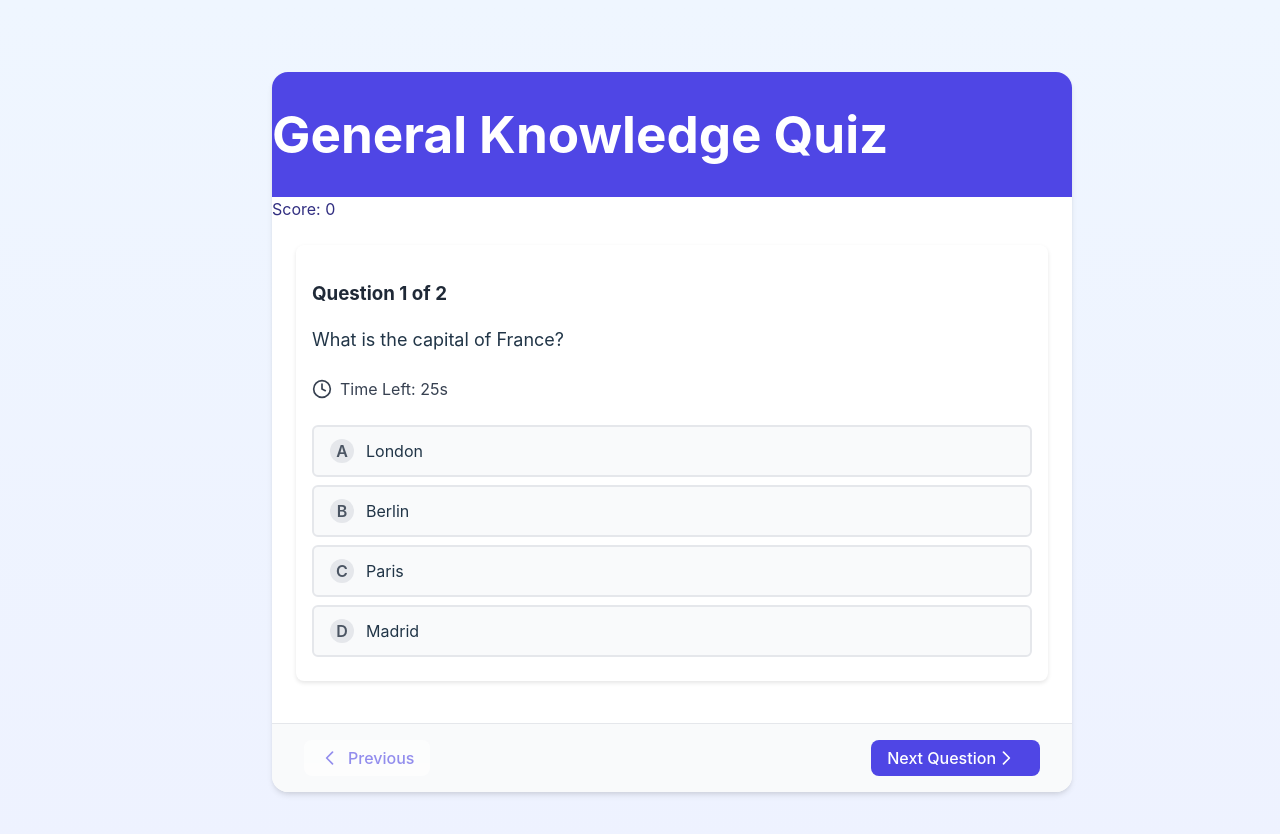
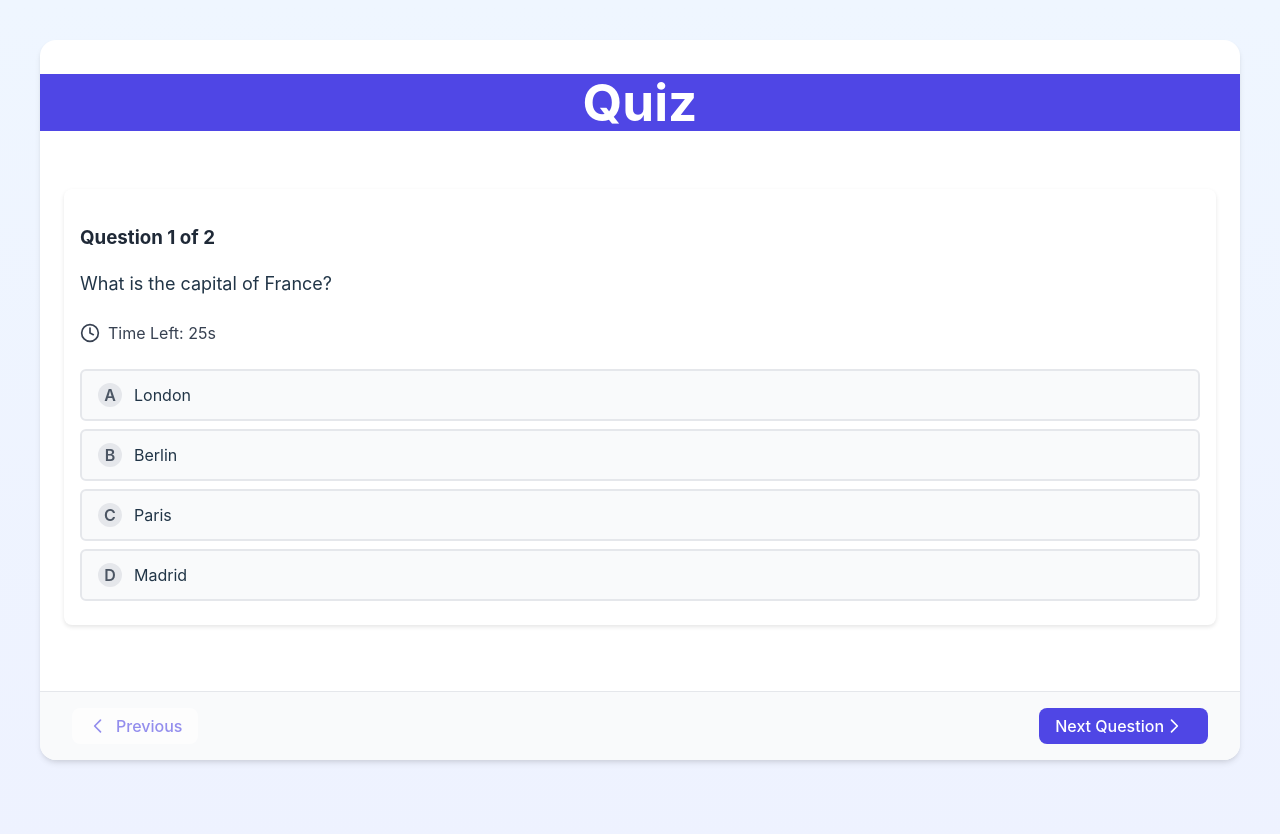
Before and after one commit to RohitVarmaSixtyFive/Quizify, a React (Vite) app: page /quiz in a window 1280 px wide. Shown: the top 834 px of the page. Built offline with nearby package versions, Linux system fonts and the light colour scheme.

Commit message:
updated UI

```diff
--- a/src/components/QuizHeader.jsx
+++ b/src/components/QuizHeader.jsx
@@ -2,10 +2,10 @@ export default function QuizHeader({ title, score }) {
   return (
     <div className="bg-indigo-600 p-6 text-white" style={{ backgroundColor: '#4f46e5', color: 'white' }}>
       <div className="flex justify-between items-center">
-        <h1 className="text-2xl font-bold">{title}</h1>
+        <h1 className="text-2xl font-bold">{ title}</h1>
         <div className="bg-white text-indigo-900 px-4 py-2 rounded-lg font-bold"
              style={{ backgroundColor: 'white', color: '#312e81' }}>
-          Score: {score}
+          {/* Score: {score} */}
         </div>
       </div>
     </div>
--- a/src/components/Scoreboard.jsx
+++ b/src/components/Scoreboard.jsx
@@ -9,7 +9,7 @@ export default function Scoreboard({ score, maxScore, attemptHistory, onRestart
     };
 
     return (
-    <div className="bg-white rounded-xl shadow-lg overflow-hidden" style={{ backgroundColor: 'white', borderRadius: '0.75rem', width: '100%', maxWidth: '600px' }}>
+        <div className="bg-white rounded-xl shadow-lg overflow-hidden" style={{ backgroundColor: 'white', borderRadius: '0.75rem', width: '100%', maxWidth: '1200px',    marginLeft: '-5%', marginTop: '-5%' }}>
             <div className="bg-indigo-600 p-6 text-white" style={{ backgroundColor: '#4f46e5', color: 'white', textAlign: 'center' }}>
                 <h1 className="text-3xl font-bold">Quiz Complete!</h1>
             </div>
@@ -42,6 +42,7 @@ export default function Scoreboard({ score, maxScore, attemptHistory, onRestart
                         flexDirection: 'column',
                         gap: '1rem',
                         maxHeight: '300px',
+                        maxWidth: '1200px',
                         overflowY: 'auto',
                         paddingRight: '0.5rem',
                         border: '1px solid #e5e7eb',
--- a/src/data/quizzes.jsx
+++ b/src/data/quizzes.jsx
@@ -1,6 +1,6 @@
 export const sampleQuiz = {
     id: '1',
-    title: 'General Knowledge Quiz',
+    title: 'Quiz',
     questions: [
       {
         id: 'q1',
--- a/src/pages/QuizPage.jsx
+++ b/src/pages/QuizPage.jsx
@@ -5,6 +5,7 @@ import ProgressBar from '../components/ProgressBar';
 import QuestionCard from '../components/QuestionCard';
 import NavigationFooter from '../components/NavigationFooter';
 import Scoreboard from '../components/Scoreboard';
+import { ArrowLeftCircleIcon } from '@heroicons/react/16/solid';
 
 const QuizPage = () => {
   const [currentQuestionIndex, setCurrentQuestionIndex] = useState(0);
@@ -126,19 +127,22 @@ const QuizPage = () => {
     background: 'linear-gradient(to bottom, #eff6ff, #eef2ff)',
     display: 'flex',
     justifyContent: 'center',
-    alignItems: 'center'
+    alignItems: 'center',
+
   };
 
   const quizContainerStyle = {
     width: '100%',
-    maxWidth: '800px',
+    maxWidth: '1200px',
     height: '90%',
     backgroundColor: 'white',
     borderRadius: '1rem',
     boxShadow: '0 4px 6px -1px rgba(0, 0, 0, 0.1), 0 2px 4px -1px rgba(0, 0, 0, 0.06)',
     overflow: 'hidden',
     display: 'flex',
-    flexDirection: 'column'
+    flexDirection: 'column',
+    marginLeft: '-5%',
+    marginTop: '-5%'
   };
 
   if (showScoreboard) {
@@ -157,7 +161,9 @@ const QuizPage = () => {
   return (
     <div style={containerStyle}>
       <div style={quizContainerStyle}>
-        <QuizHeader title={sampleQuiz.title} score={score} />
+        <div style={{ textAlign: 'center' }}>
+          <QuizHeader title={sampleQuiz.title} score={score} />
+        </div>
         <ProgressBar percentage={progressPercentage} />
 
         <div style={{
```
Lines whose indentation alone changed are shown as unchanged.
